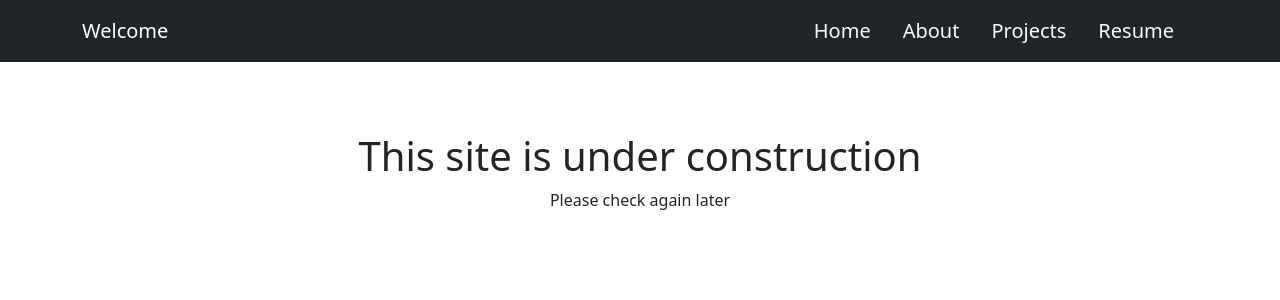
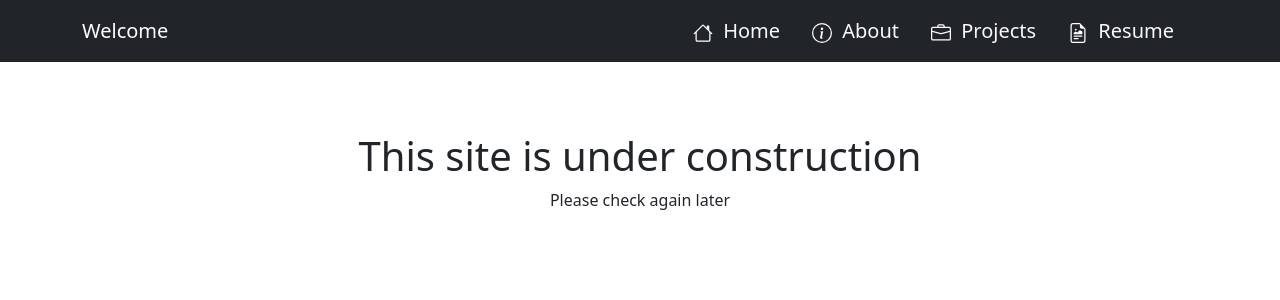
Before and after one commit to Fike-Rehman/foxtrotfolio, a React (Vite) app: page / in a window 1280 px wide. Shown: the top 300 px of the page. Built offline with nearby package versions, Linux system fonts and the light colour scheme.

Commit message:
Added icons tgo the nav bar

```diff
--- a/package.json
+++ b/package.json
@@ -16,7 +16,8 @@
     "bootstrap": "^5.3.3",
     "react": "^18.3.1",
     "react-bootstrap": "^2.10.7",
-    "react-dom": "^18.3.1"
+    "react-dom": "^18.3.1",
+    "react-icons": "^5.4.0"
   },
   "devDependencies": {
     "@eslint/js": "^9.15.0",
--- a/src/Component/1NavigationBar/NavigationBar.css
+++ b/src/Component/1NavigationBar/NavigationBar.css
@@ -1,7 +1,7 @@
 /* Import Bootstrap CSS */
 @import url("https://cdn.jsdelivr.net/npm/bootstrap@5.3.2/dist/css/bootstrap.min.css");
 
-/* Custom Navbar Styles */
+
 .custom-navbar {
     width: 100%;
     position: fixed;
@@ -27,3 +27,13 @@
 .custom-navbar .navbar-toggler:focus {
     box-shadow: none;
 }
+
+.nav-icon {
+    margin-right: 5px;
+    color: white;
+}
+
+.nav-icon:hover {
+    color: #0d6efd;
+    /* Change color on hover, optional */
+}
--- a/src/Component/1NavigationBar/NavigationBar.tsx
+++ b/src/Component/1NavigationBar/NavigationBar.tsx
@@ -1,6 +1,7 @@
 import React from "react";
 import { Navbar, Nav, Container } from "react-bootstrap";
-import "./NavigationBar.css"; // Import custom CSS file
+import { BsBriefcase, BsFileEarmarkRichtext, BsHouse, BsInfoCircle } from "react-icons/bs";
+import "./NavigationBar.css";
 
 const NavigationBar: React.FC = () => {
   return (
@@ -10,10 +11,18 @@ const NavigationBar: React.FC = () => {
         <Navbar.Toggle aria-controls="basic-navbar-nav" />
         <Navbar.Collapse id="basic-navbar-nav">
           <Nav className="ms-auto">
-            <Nav.Link href="#home">Home</Nav.Link>
-            <Nav.Link href="#about">About</Nav.Link>
-            <Nav.Link href="#projects">Projects</Nav.Link>
-            <Nav.Link href="#resume">Resume</Nav.Link>
+            <Nav.Link href="#home">
+              <BsHouse className="nav-icon" /> Home
+            </Nav.Link>
+            <Nav.Link href="#about">
+              <BsInfoCircle className="nav-icon" /> About
+            </Nav.Link>
+            <Nav.Link href="#projects">
+              <BsBriefcase className="nav-icon" /> Projects
+            </Nav.Link>
+            <Nav.Link href="#resume">
+              <BsFileEarmarkRichtext className="nav-icon" /> Resume
+            </Nav.Link>
           </Nav>
         </Navbar.Collapse>
       </Container>
```
Also changed, not shown: 1 other file (tests, documents, lock files or other folders).
